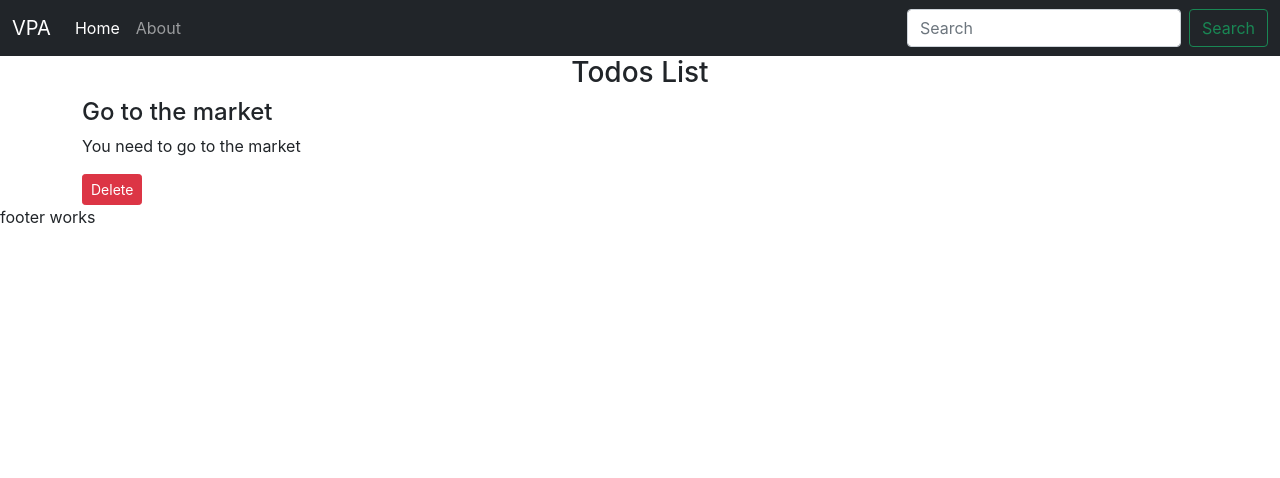
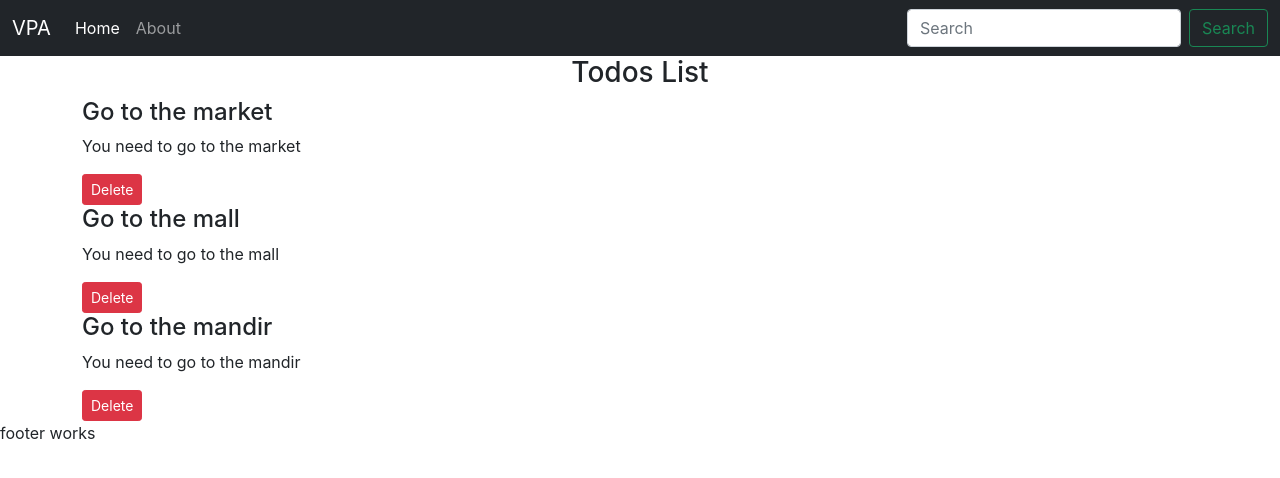
Before and after one commit to iamvpa/Todos-List, a React (Create React App) app: page / in a window 1280 px wide. Shown: the top 478 px of the page. Built offline with nearby package versions, Linux system fonts and the light colour scheme.

Commit message:
added onDelete

```diff
--- a/src/App.js
+++ b/src/App.js
@@ -4,6 +4,9 @@ import Header from './MyComponents/Header';
 import {Todos} from './MyComponents/Todos';
 import {Footer} from './MyComponents/Footer';
 function App() {
+  const onDelete=()=>{
+    console.log("I am on delete");
+  }
   let todos=[
     {
       sno:1,
@@ -24,7 +27,7 @@ function App() {
   return (
     <>
     <Header title="VPA" searchBar={false}/>
-     <Todos todos={todos}/>
+     <Todos todos={todos} onDelete={onDelete}/>
      <Footer/>
     </>
   );
--- a/src/MyComponents/TodoItem.js
+++ b/src/MyComponents/TodoItem.js
@@ -1,11 +1,11 @@
 import React from 'react'
 
-export const TodoItem = ({todo}) => {
+export const TodoItem = ({todo,onDelete}) => {
     return (
         <div>
             <h4>{todo.title}</h4>
             <p>{todo.desc}</p>
-            <button className="btn btn-sm btn-danger">Delete</button>
+            <button className="btn btn-sm btn-danger" onClick={onDelete}>Delete</button>
         </div>
     )
 }
--- a/src/MyComponents/Todos.js
+++ b/src/MyComponents/Todos.js
@@ -4,7 +4,10 @@ export const Todos = (props) => {
     return (
         <div className="container">
             <h3 className="text-center">Todos List</h3>
-            <TodoItem todo={props.todos[0]}/>
+            {props.todos.map((todo)=>{
+                return <TodoItem todo={todo} onDelete={props.onDelete}/>
+            })}
+
         </div>
     )
 }
```
